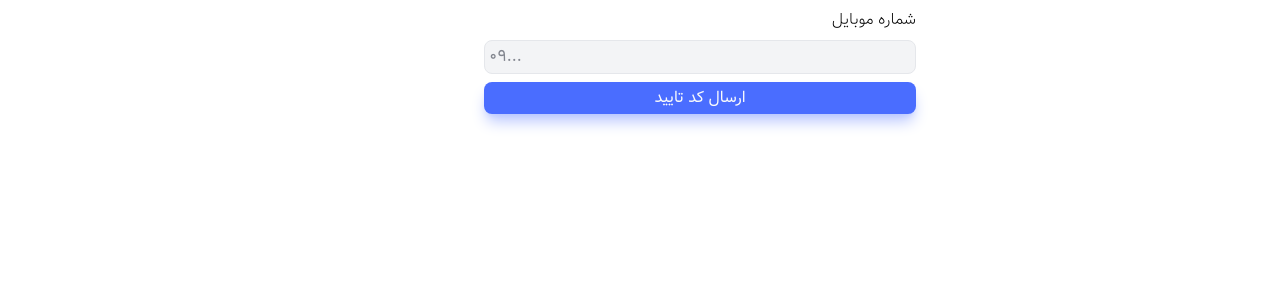
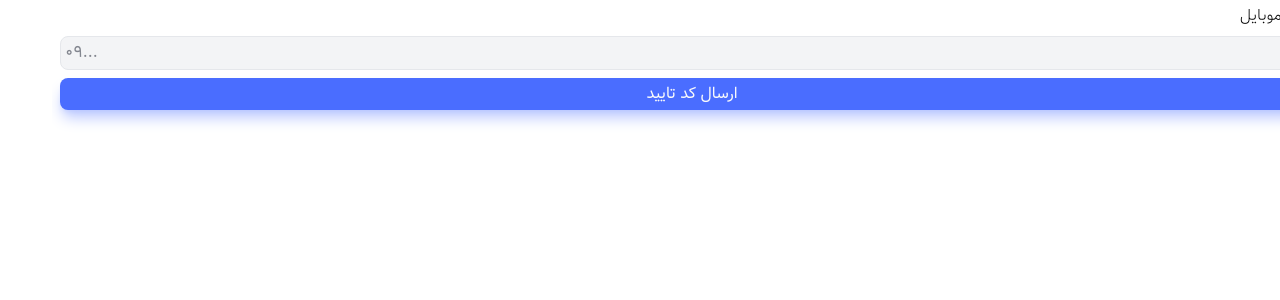
Before and after one commit to pouyaoskuee/Freelancer-App, a React (Vite) app in the folder client/: page /auth in a window 1280 px wide. Shown: the top 300 px of the page. Built offline with nearby package versions, Linux system fonts and the light colour scheme.

Commit message:
feat: add Otp timer

```diff
--- a/client/src/features/authentication/AuthContainer.jsx
+++ b/client/src/features/authentication/AuthContainer.jsx
@@ -8,6 +8,7 @@ import toast from "react-hot-toast";
 function AuthContainer() {
     const [step, setStep] = useState(1)
     const [phoneNumber, setPhoneNumber] = useState('')
+    const [time, setTime] = useState('')
 
 
     const {isPending ,  mutateAsync} =useMutation({
@@ -21,6 +22,7 @@ function AuthContainer() {
                 phoneNumber
             })
             setStep(2)
+            setTime(5)
             toast.success(response.message.status)
         }catch(error){
             // console.log(error.response.data.message)
@@ -40,12 +42,12 @@ function AuthContainer() {
             case 1:
                 return <SendOtpForm setStep={setStep} phoneNumber={phoneNumber} setPhoneNumber={setPhoneNumber} otpHandler={otpHandler} isLoading={isPending}  />
             case 2:
-                return <CheckOtpForm phoneNumber={phoneNumber} onBack={()=> setStep(s=>s-1)} otpHandler={otpHandler} />
+                return <CheckOtpForm phoneNumber={phoneNumber} onBack={()=> setStep(s=>s-1)} otpHandler={otpHandler} setTime={setTime} time={time} />
         }
     }
 
     return (
-        <main className={'container max-w-[28rem]'}>
+        <main >
             {renderStep()}
         </main>
     );
--- a/client/src/features/authentication/CheckOTPForm.jsx
+++ b/client/src/features/authentication/CheckOTPForm.jsx
@@ -6,10 +6,9 @@ import toast from "react-hot-toast";
 import {useNavigate} from "react-router-dom";
 import {HiOutlineArrowRightCircle} from "react-icons/hi2";
 
-function CheckOtpForm({phoneNumber ,onBack , otpHandler}) {
+function CheckOtpForm({phoneNumber ,onBack , otpHandler , time , setTime}) {
 
     const [otp, setOtp] = useState('')
-    const [time, setTime] = useState(5)
     const navigate = useNavigate()
     const {mutateAsync} = useMutation({
         mutationFn: checkOtp
@@ -45,7 +44,7 @@ function CheckOtpForm({phoneNumber ,onBack , otpHandler}) {
             if (timer) clearInterval(timer)
         }
 
-    }, [time])
+    }, [time , setTime])
 
 
 
```
